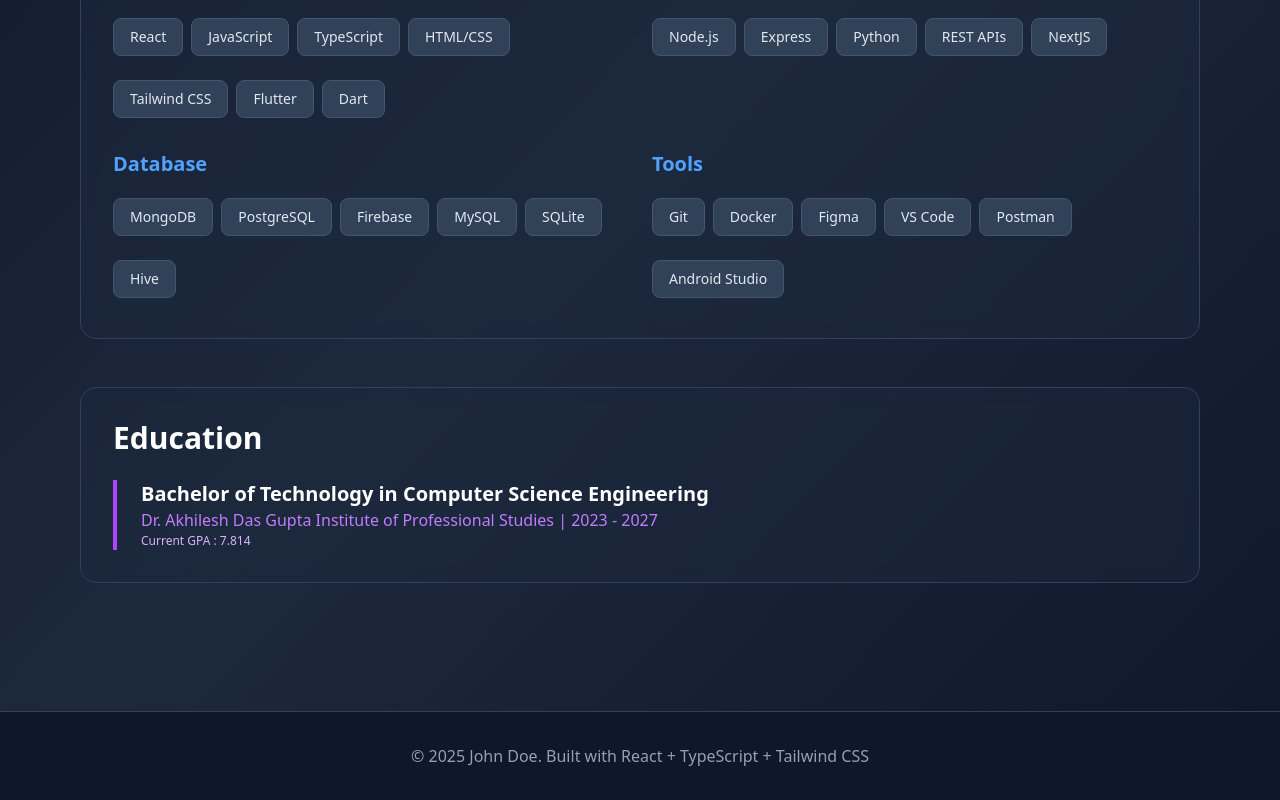
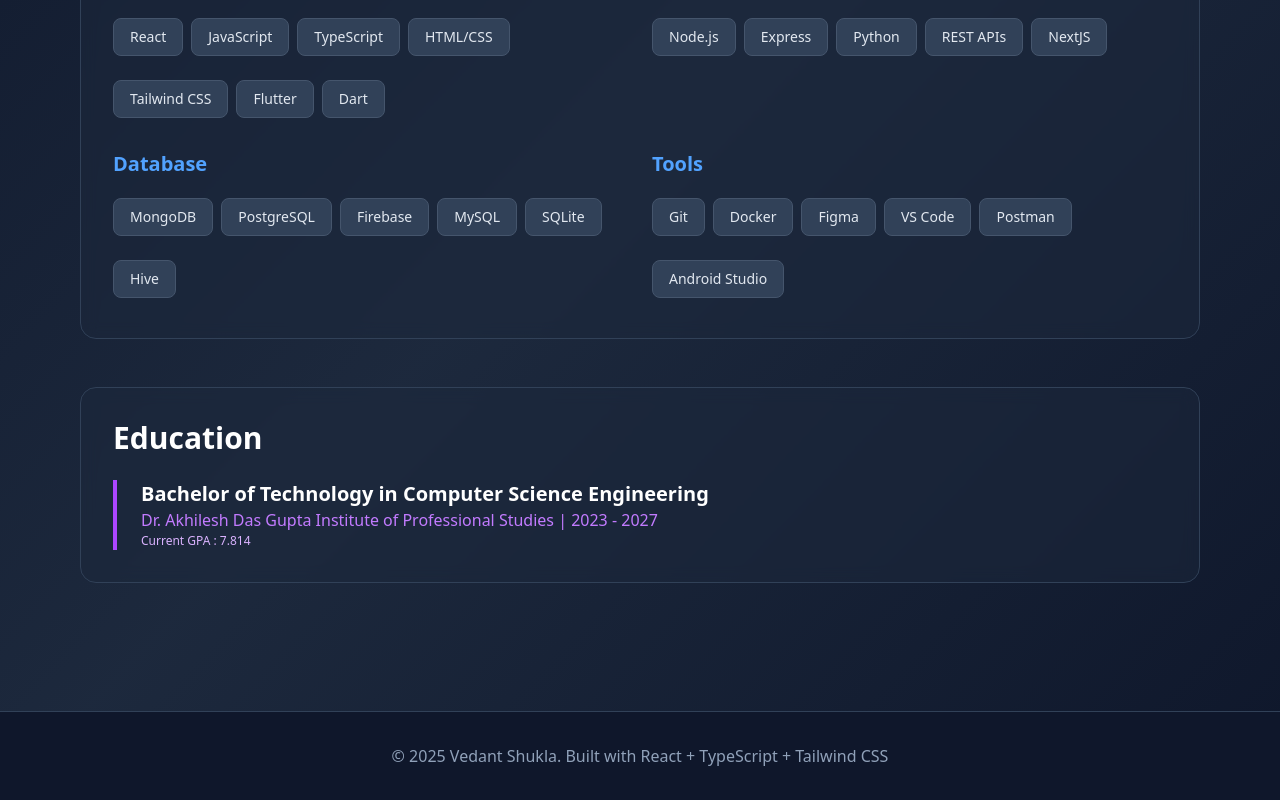
Before and after one commit to veha2309/my_portfolio, a React (Vite) app: page /resume in a window 1280 px wide. Shown: the part 534-1334 px from the top of the page. Built offline with nearby package versions, Linux system fonts and the light colour scheme.

Commit message:
Update Footer.tsx

```diff
--- a/src/components/Footer.tsx
+++ b/src/components/Footer.tsx
@@ -4,7 +4,7 @@ export default function Footer() {
   return (
     <footer className="bg-slate-900 border-t border-slate-700 mt-20 py-8">
       <div className="max-w-6xl mx-auto px-4 text-center text-slate-400">
-        <p>© {new Date().getFullYear()} John Doe. Built with React + TypeScript + Tailwind CSS</p>
+        <p>© {new Date().getFullYear()} Vedant Shukla. Built with React + TypeScript + Tailwind CSS</p>
       </div>
     </footer>
   );
```
